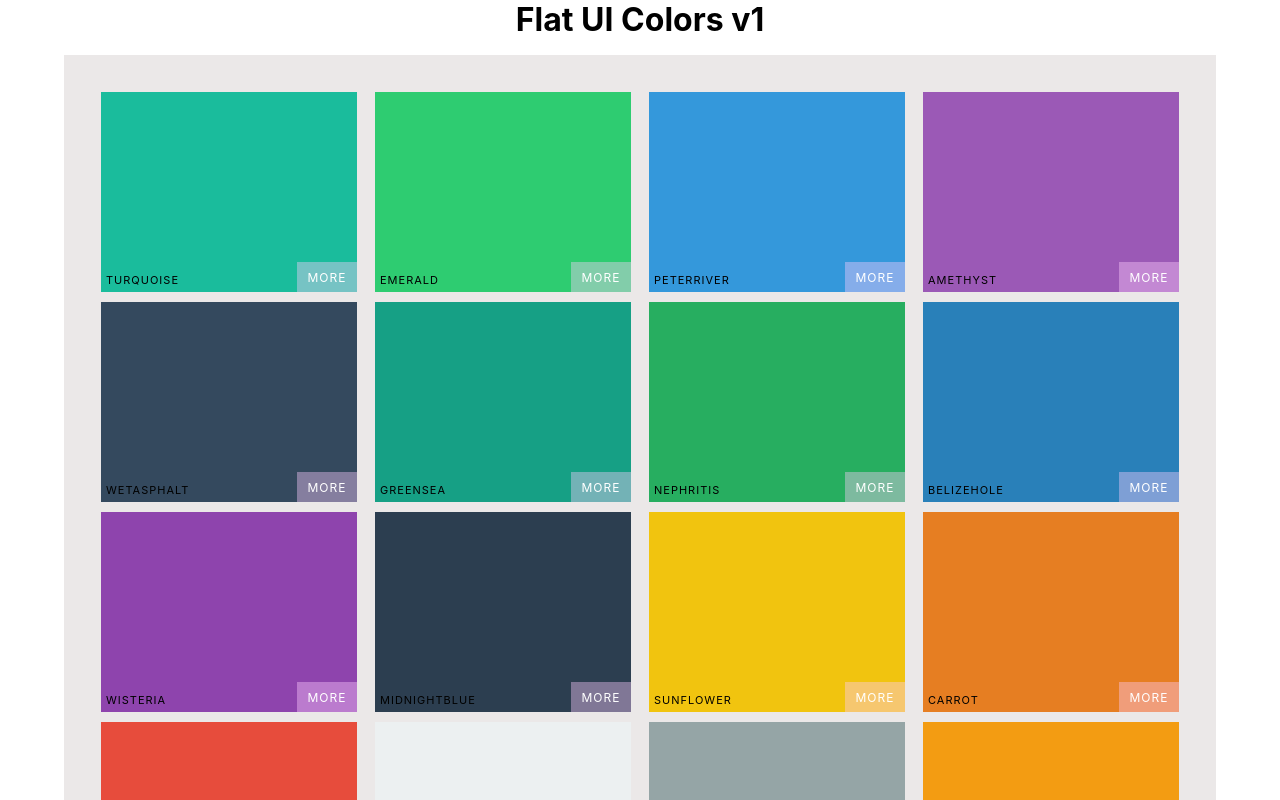
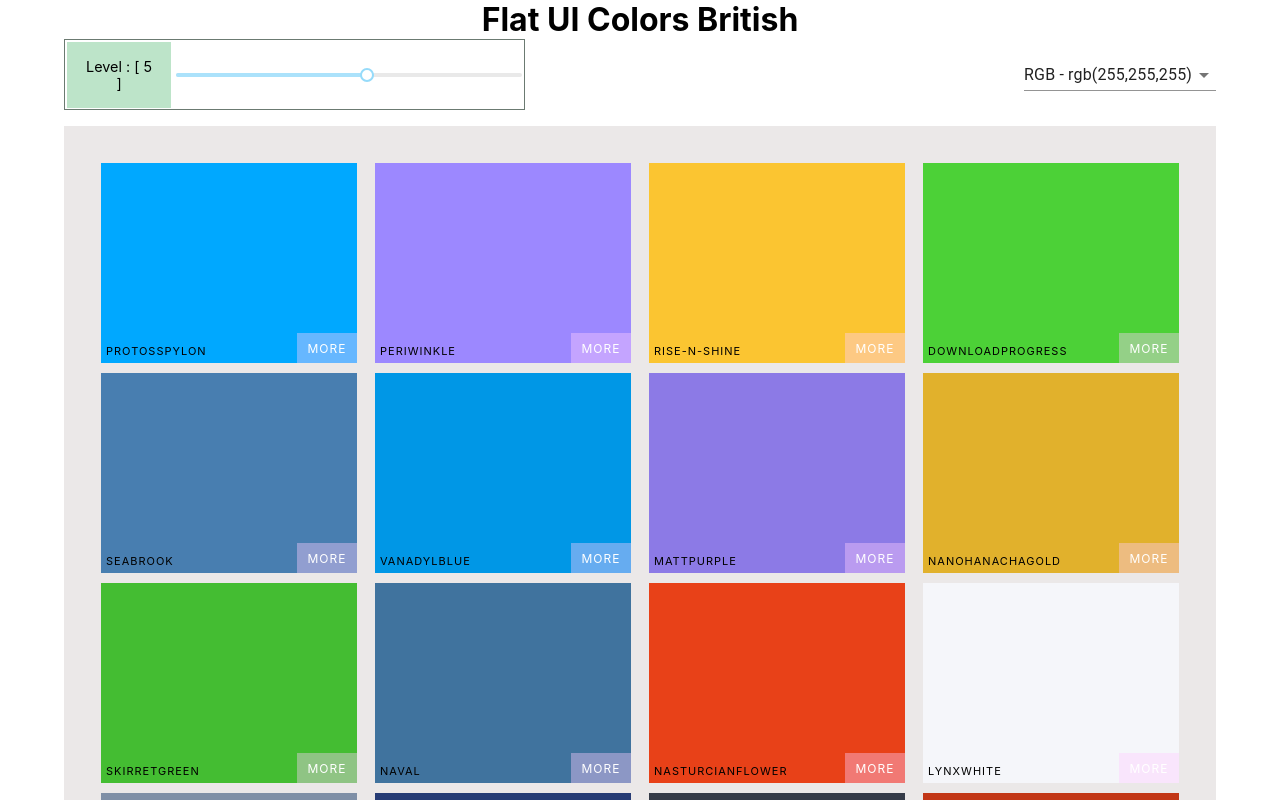
Before and after one commit to TsigeWonwosen/ColorsPalette-React, a React (Create React App) app: page / in a window 1280 px wide. Shown: the top 800 px of the page. Built offline with nearby package versions, Linux system fonts and the light colour scheme.

Commit message:
Add Select and Material UI

```diff
--- a/package.json
+++ b/package.json
@@ -3,9 +3,12 @@
   "version": "0.1.0",
   "private": true,
   "dependencies": {
+    "@material-ui/core": "^4.9.14",
     "@testing-library/jest-dom": "^4.2.4",
     "@testing-library/react": "^9.5.0",
     "@testing-library/user-event": "^7.2.1",
+    "chroma-js": "^2.1.0",
+    "rc-slider": "^9.2.4",
     "react": "^16.13.1",
     "react-copy-to-clipboard": "^5.0.2",
     "react-dom": "^16.13.1",
--- a/src/App.css
+++ b/src/App.css
@@ -129,6 +129,49 @@
   font-size: 2rem;
   font-weight: 100;
 }
+.slider-container {
+  display: flex;
+  justify-content: space-between;
+  align-items: center;
+  width: 100%;
+}
+.color-select {
+  justify-content: flex-end;
+}
+.slider {
+  width: 40%;
+  display: flex;
+  justify-content: center;
+  align-items: center;
+  padding: 0.1rem;
+  border: 0.5px solid #6b7a71;
+}
+.slider span {
+  background: #bde4c9;
+  padding: 1rem;
+  width: 8rem;
+  margin-right: 0.3rem;
+  font-size: 0.9rem;
+}
+.rc-slider-track {
+  background: transparent;
+}
+
+.rc-slider-rail {
+  height: 8px;
+}
+.rc-slider-handle,
+.rc-slider-handle:active,
+.rc-slider-handle:focus,
+.rc-slider-handle:hover {
+  background-color: #08b13b;
+  outline: none;
+  border: 2px solid #10e750;
+  box-shadow: none;
+  width: 1rem;
+  margin-left: -7px;
+  margin-top: -5px;
+}
 
 @media screen and (max-width: 500px) {
   .Palette-colors {
--- a/src/App.js
+++ b/src/App.js
@@ -3,11 +3,12 @@ import Palette from "./Palette";
 import seedColors from "./seedColors";
 
 import "./App.css";
+import "rc-slider/assets/index.css";
 
 function App() {
   return (
     <div>
-      <Palette palette={seedColors[1]} />
+      <Palette palette={seedColors} />
     </div>
   );
 }
--- a/src/Palette.js
+++ b/src/Palette.js
@@ -1,13 +1,55 @@
-import React from "react";
+import React, { useState } from "react";
+import Slider from "rc-slider";
+import Select from "@material-ui/core/Select";
+import MenuItem from "@material-ui/core/MenuItem";
+
 import ColorBox from "./ColorBox";
 
 export default function Palette({ palette }) {
-  let paletteArrers = palette.colors.map((color) => {
+  const [level, setLevel] = useState(5);
+  const [color, setColor] = useState("rgb");
+
+  const changeLevel = (level) => {
+    setLevel(level);
+  };
+
+  const handleChange = (event) => {
+    setColor(event.target.value);
+  };
+
+  let paletteArrers = palette[level].colors.map((color) => {
     return <ColorBox color={color} key={color.name} />;
   });
   return (
     <div className='Palette'>
-      <h1>{palette.paletteName}</h1>
+      <div>
+        <h1>{palette[level].paletteName}</h1>
+      </div>
+      <div className='slider-container'>
+        <div className='slider'>
+          <span>Level : [ {level} ]</span>
+          <Slider
+            defaultValue={level}
+            min={1}
+            max={8}
+            step={1}
+            onAfterChange={changeLevel}
+          />
+        </div>
+        <div className='color-select'>
+          <Select
+            labelId='demo-simple-select-label'
+            id='demo-simple-select'
+            value={color}
+            onChange={handleChange}
+          >
+            <MenuItem value='rgb'>RGB - rgb(255,255,255) </MenuItem>
+            <MenuItem value='rgba'>RGBA - rgba(255,255,255)</MenuItem>
+            <MenuItem value='hex'>HEX - #FFFFFF</MenuItem>
+          </Select>
+        </div>
+      </div>
+
       <div className='Palette-colors'>{paletteArrers}</div>
     </div>
   );
```
Also changed, not shown: 1 other file (tests, documents, lock files or other folders).
